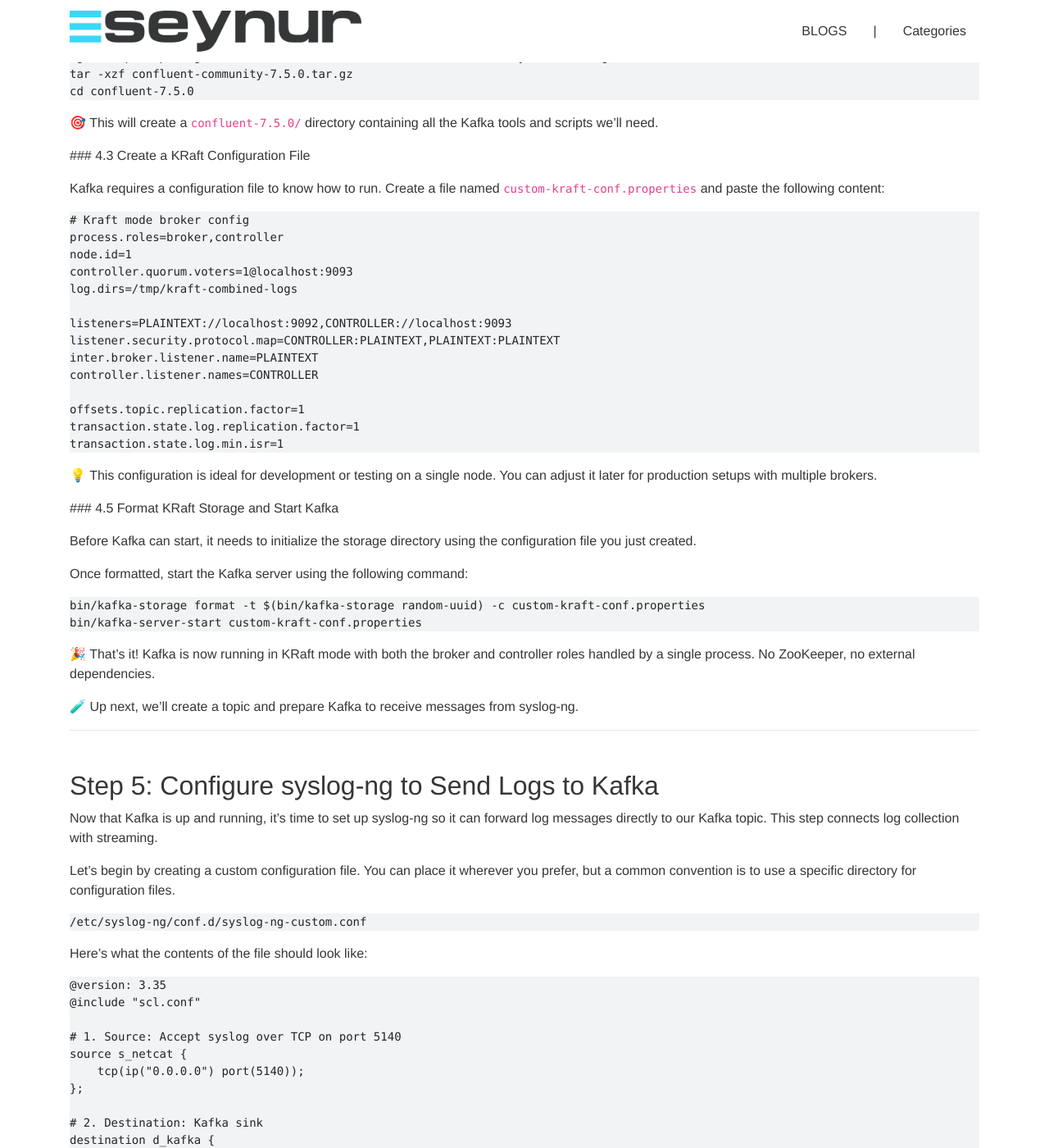
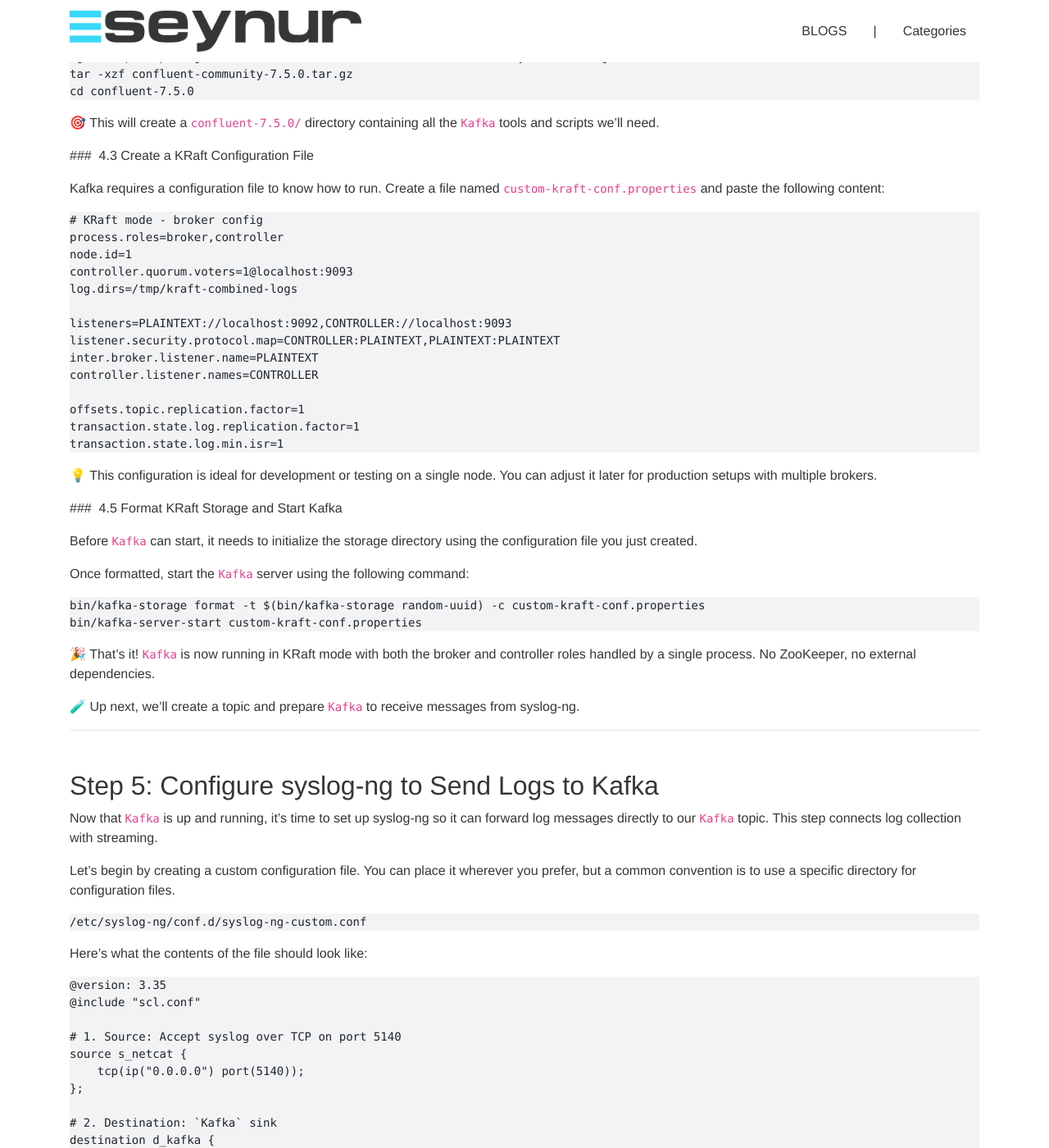
Before and after one commit to seynur/blog, a Jekyll site: the page built from _posts/2025-09-16-streaming-syslog-ng-events-to-kafka.md, in a window 1280 px wide and 1400 px high, scrolled down 4164 px. Shown: the whole window at 82% size. Built offline with Jekyll 4.4.1, drawn with Linux system fonts in a browser that asks for light colours; nearby versions of some CDN libraries; some of the changed text lies outside the part shown.

````diff
--- a/_posts/2025-09-16-streaming-syslog-ng-events-to-kafka.md
+++ b/_posts/2025-09-16-streaming-syslog-ng-events-to-kafka.md
@@ -14,7 +14,7 @@ categories: Kafka
 
 In today's world of observability and real-time monitoring, efficiently collecting and transferring logs is more important than ever. One of the most popular methods for achieving this is by using `syslog-ng`, a reliable and flexible log forwarder, to gather logs and send them to `Apache Kafka`, a powerful distributed streaming platform.
 
-In this guide, we will walk you through everything you need to know to set this up—from configuring your environment to testing that logs successfully arrive in Kafka. We’ll be compiling everything from source so you have complete control over the versions and features. And just to clarify, we’re not using Docker here; we’ll be working directly on bare metal or virtual machines.
+In this guide, we will walk you through everything you need to know to set this up—from configuring your environment to testing that logs successfully arrive in `Kafka`. We’ll be compiling everything from source so you have complete control over the versions and features. And just to clarify, we’re not using Docker here; we’ll be working directly on bare metal or virtual machines.
 
 Whether you're experimenting in a local lab or building the foundation for a robust production pipeline, this tutorial is here to support you. 🙌
 
@@ -31,14 +31,14 @@ Before we get started, here’s what you will need:
 
 This guide is suitable for:
 
-- 🛠️ System administrators looking to forward logs to Kafka
+- 🛠️ System administrators looking to forward logs to `Kafka`
 - ⚙️ DevOps engineers designing observability stacks
 - 👩‍💻 Developers who want to build or test real-time data pipelines
 
 
 Whether you are deploying in a lab environment or preparing a production-ready log pipeline, this hands-on guide provides full control over the components involved—without the use of Docker or containerization.
 
-📌 **Note**: We will be using Kafka in **KRaft** mode, which means no ZooKeeper! This is a simpler and more modern approach that works well for test setups or small deployments.
+📌 **Note**: We will be using `Kafka` in **KRaft** mode, which means no ZooKeeper! This is a simpler and more modern approach that works well for test setups or small deployments.
 
 
 ---
@@ -50,7 +50,7 @@ Before we begin compiling anything, it's essential to ensure that your system ha
 We'll be installing a set of packages that are crucial for:
 
 - Compiling software from source (like syslog-ng, librdkafka, and eventlog)
-- Enabling support for networking, encryption, and Kafka communication
+- Enabling support for networking, encryption, and `Kafka` communication
 - Ensuring that everything links together smoothly during the build process
 
 The exact command for installation will depend on your operating system. Please select the one that matches your setup.
@@ -79,7 +79,7 @@ Same idea here — development headers, compilers, and build essentials tailored
 
 💡 **Why are all these packages necessary?**
 
-Syslog-ng is modular and flexible. Compiling it with Kafka support requires pulling in all the essential dependencies manually, including those for crypto, JSON, UUIDs, and networking. Trust us, installing these now will help you avoid a lot of “missing dependency” errors later on.
+Syslog-ng is modular and flexible. Compiling it with `Kafka` support requires pulling in all the essential dependencies manually, including those for crypto, JSON, UUIDs, and networking. Trust us, installing these now will help you avoid a lot of “missing dependency” errors later on.
 
 Once this step is complete, your system will be ready to start building real-time log magic. ✨
 
@@ -119,7 +119,7 @@ Here’s a clearer explanation of each step:
 
 The compiled libraries usually end up in the directory `/usr/local/lib`. Thanks to `ldconfig`, these libraries will be recognized system-wide. This means that when`syslog-ng`needs to link to Kafka, it will know exactly where to find it.
 
-Once this step is complete, you’ll officially have Kafka enabled! Next up is installing another important component: the eventlog library. ✨
+Once this step is complete, you’ll officially have `Kafka` enabled! Next up is installing another important component: the eventlog library. ✨
 
 ---
 
@@ -191,14 +191,14 @@ tar -xzf confluent-community-7.5.0.tar.gz
 cd confluent-7.5.0
 ```
 
-🎯 This will create a `confluent-7.5.0/` directory containing all the Kafka tools and scripts we’ll need.
+🎯 This will create a `confluent-7.5.0/` directory containing all the `Kafka` tools and scripts we’ll need.
 
-### 4.3 Create a KRaft Configuration File
+###  4.3 Create a KRaft Configuration File
 
 Kafka requires a configuration file to know how to run. Create a file named `custom-kraft-conf.properties` and paste the following content:
 
 ```
-# Kraft mode broker config
+# KRaft mode - broker config
 process.roles=broker,controller
 node.id=1
 controller.quorum.voters=1@localhost:9093
@@ -216,26 +216,26 @@ transaction.state.log.min.isr=1
 
 💡 This configuration is ideal for development or testing on a single node. You can adjust it later for production setups with multiple brokers.
 
-### 4.5 Format KRaft Storage and Start Kafka
+###  4.5 Format KRaft Storage and Start Kafka
 
-Before Kafka can start, it needs to initialize the storage directory using the configuration file you just created.
+Before `Kafka` can start, it needs to initialize the storage directory using the configuration file you just created.
 
-Once formatted, start the Kafka server using the following command:
+Once formatted, start the `Kafka` server using the following command:
 
 ```
 bin/kafka-storage format -t $(bin/kafka-storage random-uuid) -c custom-kraft-conf.properties
 bin/kafka-server-start custom-kraft-conf.properties
 ```
 
-🎉 That's it! Kafka is now running in KRaft mode with both the broker and controller roles handled by a single process. No ZooKeeper, no external dependencies.
+🎉 That's it! `Kafka` is now running in KRaft mode with both the broker and controller roles handled by a single process. No ZooKeeper, no external dependencies.
 
-🧪 Up next, we’ll create a topic and prepare Kafka to receive messages from syslog-ng.
+🧪 Up next, we’ll create a topic and prepare `Kafka` to receive messages from syslog-ng.
 
 ---
 
 ## Step 5: Configure syslog-ng to Send Logs to Kafka
 
-Now that Kafka is up and running, it’s time to set up syslog-ng so it can forward log messages directly to our Kafka topic. This step connects log collection with streaming.
+Now that `Kafka` is up and running, it’s time to set up syslog-ng so it can forward log messages directly to our `Kafka` topic. This step connects log collection with streaming.
 
 Let’s begin by creating a custom configuration file. You can place it wherever you prefer, but a common convention is to use a specific directory for configuration files.
 
@@ -253,7 +253,7 @@ source s_netcat {
     tcp(ip("0.0.0.0") port(5140));
 };
 
-# 2. Destination: Kafka sink
+# 2. Destination: `Kafka` sink
 destination d_kafka {
     kafka(
         bootstrap-servers("localhost:9092")
@@ -305,7 +307,7 @@ syslog-ng -s -f /etc/syslog-ng/conf.d/syslog-ng-custom.conf
 
 If everything is okay, you won’t see any errors.
 
-Once `syslog-ng` is running and your Kafka broker is already up, you’re all set to send and receive logs in real time. In the next step, we’ll send a test log message using netcat and watch it flow into Kafka like magic! ✨
+Once `syslog-ng` is running and your `Kafka` broker is already up, you’re all set to send and receive logs in real time. In the next step, we’ll send a test log message using netcat and watch it flow into `Kafka` like magic! ✨
 
 ---
 
@@ -318,9 +320,9 @@ echo "<13>Sep  15 16:25:00 myhost myapp: This is a test from nc" | nc 127.0.0.1
 
 **💡 Why This Works**
 
-Your `syslog-ng` config listens for incoming **TCP** messages on port **5140**, parses them, and forwards them to your Kafka topic (`syslog-ng-topic`). So when you send this message using nc, it’s picked up by syslog-ng and sent to Kafka—no extra work needed!
+Your `syslog-ng` config listens for incoming **TCP** messages on port **5140**, parses them, and forwards them to your `Kafka` topic (`syslog-ng-topic`). So when you send this message using nc, it’s picked up by syslog-ng and sent to Kafka—no extra work needed!
 
-✅ *Pro Tip**: If you have a Kafka consumer running in the background, you should see the message arrive almost instantly, neatly wrapped in JSON format! If you're unsure how to check the messages, feel free to jump to the next section. 😊
+✅ **Pro Tip**: If you have a `Kafka` consumer running in the background, you should see the message arrive almost instantly, neatly wrapped in JSON format! If you're unsure how to check the messages, feel free to jump to the next section. 😊
 
 
 ---
@@ -328,7 +330,7 @@ Your `syslog-ng` config listens for incoming **TCP** messages on port **5140**,
 ## Step 8: Verify in Kafka
 You've sent your log—now let's ensure that it actually made it to Kafka. This is the final (and most satisfying) step: watching your log message appear in real-time like magic! 🪄
 
-To do this, use the built-in Kafka consumer tool to read messages from the topic.
+To do this, use the built-in `Kafka` consumer tool to read messages from the topic.
 
 ```
 bin/kafka-console-consumer --bootstrap-server localhost:9092 \
@@ -348,12 +350,12 @@ Let’s quickly recap what we’ve accomplished in this hands-on journey:
 
 - ✅ Installed all necessary system dependencies
 - 🛠️ Built and configured librdkafka and eventlog from source
-- ⚙️ Set up Apache Kafka in KRaft mode — no ZooKeeper needed!
-- 🧩 Created a Kafka topic and connected it with syslog-ng
-- 📤 Sent a test log using netcat and verified it landed in Kafka successfully
+- ⚙️ Set up `Apache Kafka` in KRaft mode — no ZooKeeper needed!
+- 🧩 Created a `Kafka` topic and connected it with syslog-ng
+- 📤 Sent a test log using netcat and verified it landed in `Kafka` successfully
 
 
-By the end of this guide, you now have a real-time logging pipeline using syslog-ng and Kafka — from scratch and without Docker or containers. 🎉 This setup is solid, flexible, and perfect for both experimentation and production use.
+By the end of this guide, you now have a real-time logging pipeline using syslog-ng and `Kafka` — from scratch and without Docker or containers. 🎉 This setup is solid, flexible, and perfect for both experimentation and production use.
 
 🔜 In future posts, we’ll explore more advanced features — like filtering, enriching messages, and partitioning strategies to fine-tune performance.
 
@@ -367,7 +369,7 @@ Feel free to fork the setup, build on it, and tag me when you do.
 
 If you run into issues or just want to chat about logs, Kafka, or infrastructure in general — don’t hesitate to reach out to me on [LinkedIn](https://www.linkedin.com/in/%C3%B6yk%C3%BC-can/). I’d love to hear what you’re building.
 
-📦 **Bonus Coming Soon**: If you’re more of an rsyslog fan — don’t worry. A Kafka integration guide for rsyslog is on the way! Stay tuned. 🚀
+📦 **Bonus Coming Soon**: If you’re more of an rsyslog fan — don’t worry. A `Kafka` integration guide for rsyslog is on the way! Stay tuned. 🚀
 
 
 ## References:
````
Also changed, not shown: other parts of _posts/2025-09-16-streaming-syslog-ng-events-to-kafka.md (+12 -10 lines).
